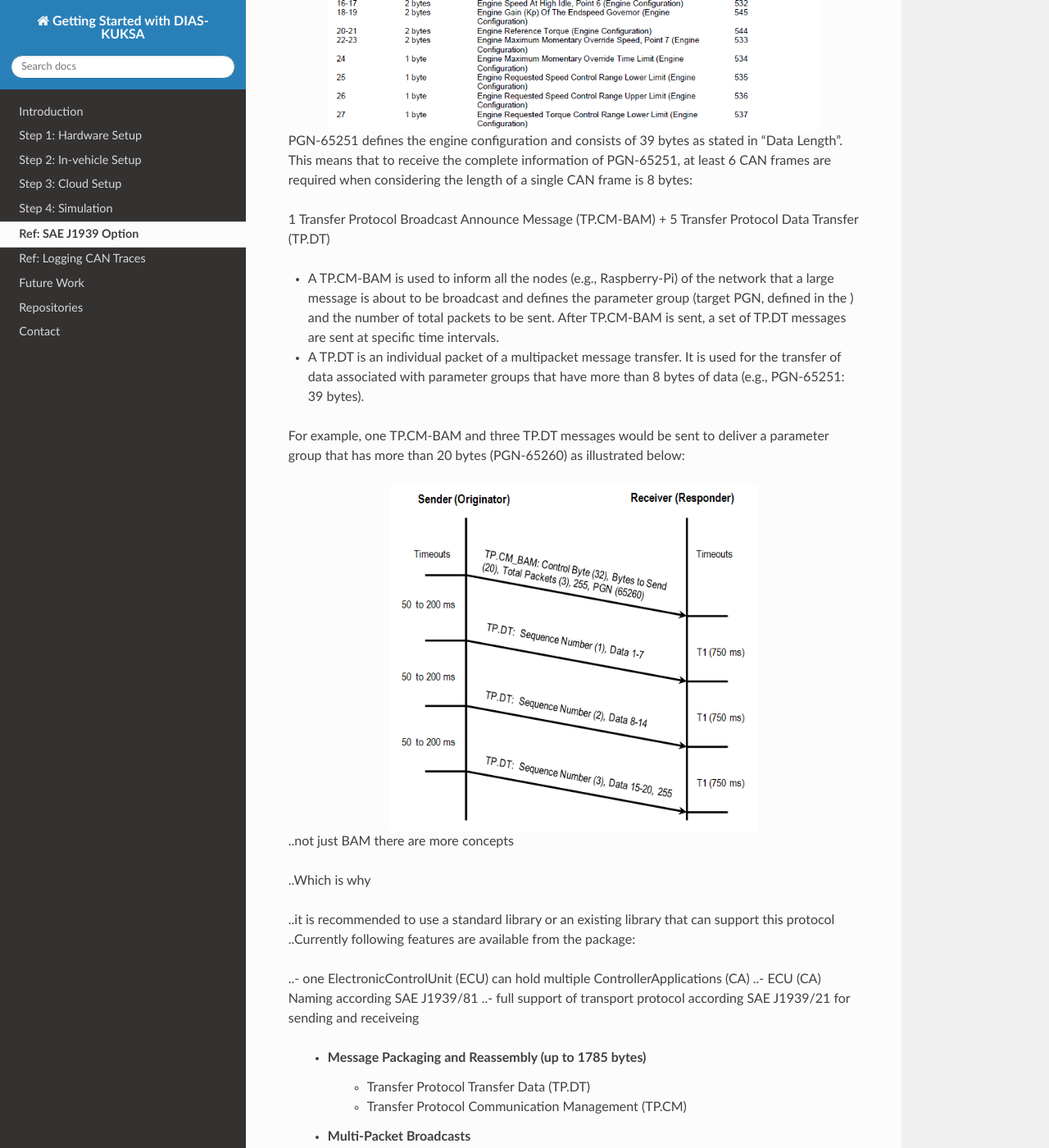
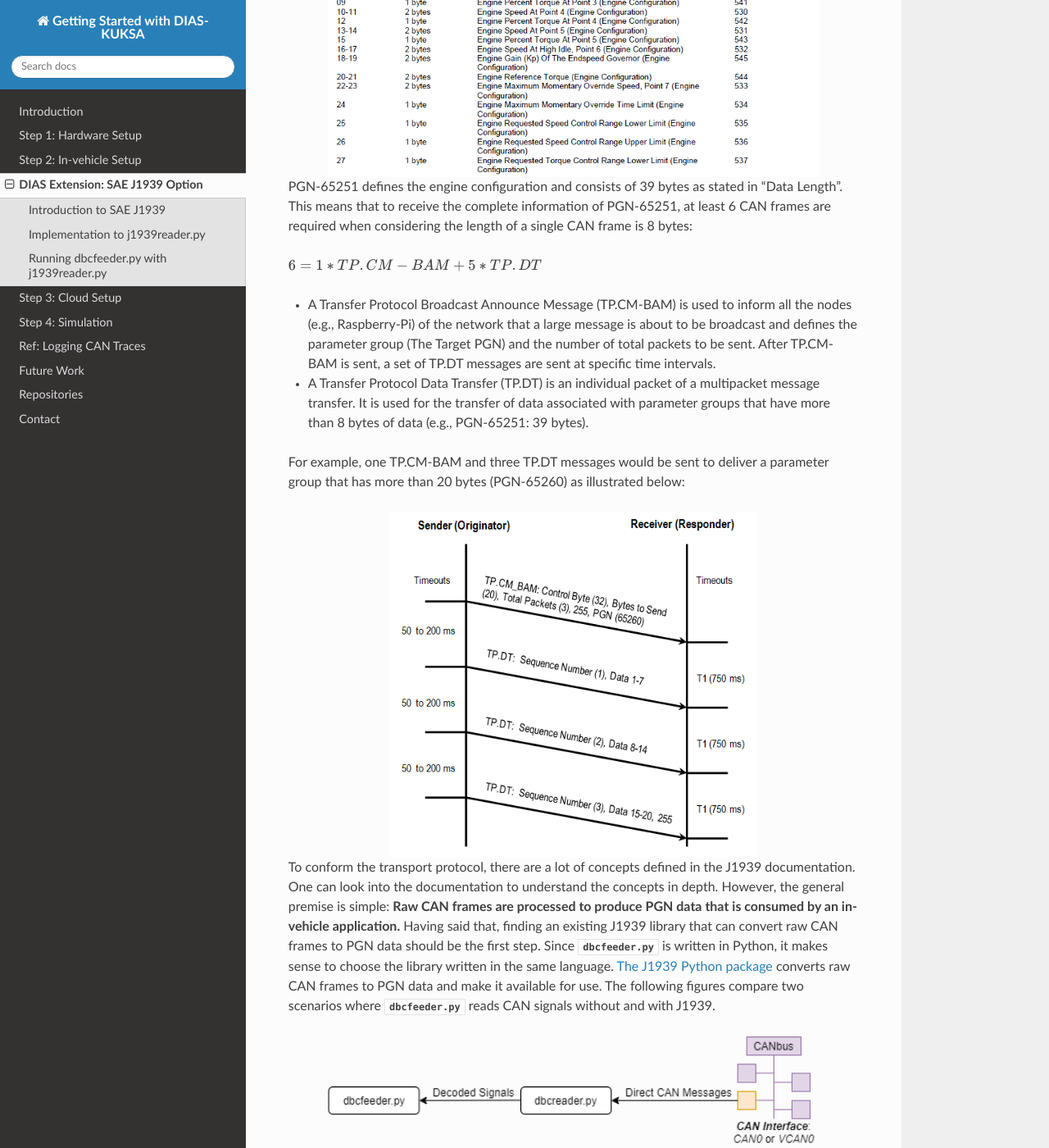
Before and after one commit to junh-ki/dias_kuksa_doc, a Sphinx documentation site: the page built from docs/source/contents/j1939.rst, in a window 1280 px wide and 1400 px high, scrolled down 856 px. Shown: the whole window at 82% size. Built offline with Sphinx 7.4.7 and the Read the Docs theme 2.0.0, drawn with Linux system fonts in a browser that asks for light colours; formulas are drawn with MathJax 3; some of the changed text lies outside the part shown.

Commit message:
progress

```diff
--- a/docs/source/contents/j1939.rst
+++ b/docs/source/contents/j1939.rst
@@ -1,8 +1,12 @@
-*********************
-Ref: SAE J1939 Option
-*********************
+********************************
+DIAS Extension: SAE J1939 Option
+********************************
 
-Society of Automotive Engineers standard SAE J1939 is the vehicle bus recommended practice used for communication and diagnostics among vehicle components. Originating in the car and heavy-duty truck industry in the United States, it is now widely used in other parts of the world. SAE J1939 is a higher-layer protocol (e.g., an add-on software) that uses the CAN Bus technology as a physical layer. In addition to the standard CAN Bus capabilities, SAE J1939 supports node addresses, and it can deliver data frames longer than 8 bytes (in fact, up to 1785 bytes). Since DIAS's demonstrator vehicle is a Ford Otosan vehicle that uses SAE J1939 standard, it is necessary for KUKSA to adapt the standard.
+Introduction to SAE J1939
+#########################
+
+Society of Automotive Engineers standard SAE J1939 is the vehicle bus recommended practice used for communication and diagnostics among vehicle components. Originating in the car and heavy-duty truck industry in the United States, it is now widely used in other parts of the world. SAE J1939 is a higher-layer protocol (e.g., an add-on software) that uses the CAN Bus technology as a physical layer. In addition to the standard CAN Bus capabilities, SAE J1939 supports node addresses, and it can deliver data frames longer than 8 bytes (in fact, up to 1785 bytes).
+Since DIAS's demonstrator vehicle is a Ford Otosan truck that uses SAE J1939 standard, it is necessary for KUKSA to adapt the standard.
 
 The normal DBC file is used to apply identifying names, scaling, offsets, and defining information, to data transmitted **within a CAN frame**. The J1939 DBC file is designed to serve the same purposes but aiming at data transmitted **within a Parameter Group Number (PGN) unit**. This is due to the fact that some data frames are delievered in more than one CAN frame depending on the PGN's data length in J1939.
 
@@ -14,10 +18,10 @@
 
 PGN-65251 defines the engine configuration and consists of 39 bytes as stated in "Data Length". This means that to receive the complete information of PGN-65251, at least 6 CAN frames are required when considering the length of a single CAN frame is 8 bytes:
 
-1 Transfer Protocol Broadcast Announce Message (TP.CM-BAM) + 5 Transfer Protocol Data Transfer (TP.DT)
+:math:`6 = 1 * TP.CM-BAM + 5 * TP.DT`
 
-- A TP.CM-BAM is used to inform all the nodes (e.g., Raspberry-Pi) of the network that a large message is about to be broadcast and defines the parameter group (target PGN, defined in the ) and the number of total packets to be sent. After TP.CM-BAM is sent, a set of TP.DT messages are sent at specific time intervals.
-- A TP.DT is an individual packet of a multipacket message transfer. It is used for the transfer of data associated with parameter groups that have more than 8 bytes of data (e.g., PGN-65251: 39 bytes).
+- A Transfer Protocol Broadcast Announce Message (TP.CM-BAM) is used to inform all the nodes (e.g., Raspberry-Pi) of the network that a large message is about to be broadcast and defines the parameter group (The Target PGN) and the number of total packets to be sent. After TP.CM-BAM is sent, a set of TP.DT messages are sent at specific time intervals.
+- A Transfer Protocol Data Transfer (TP.DT) is an individual packet of a multipacket message transfer. It is used for the transfer of data associated with parameter groups that have more than 8 bytes of data (e.g., PGN-65251: 39 bytes).
 
 For example, one TP.CM-BAM and three TP.DT messages would be sent to deliver a parameter group that has more than 20 bytes (PGN-65260) as illustrated below:
 
@@ -25,21 +29,43 @@
     :width: 450
     :align: center
 
+To conform the transport protocol, there are a lot of concepts defined in the J1939 documentation. One can look into the documentation to understand the concepts in depth. However, the general premise is simple: **Raw CAN frames are processed to produce PGN data that is consumed by an in-vehicle application.** Having said that, finding an existing J1939 library that can convert raw CAN frames to PGN data should be the first step. Since `dbcfeeder.py` is written in Python, it makes sense to choose the library written in the same language.
+`The J1939 Python package <https://pypi.org/project/j1939/>`_ converts raw CAN frames to PGN data and make it available for use. The following figures compare two scenarios where `dbcfeeder.py` reads CAN signals without and with J1939.
 
+.. figure:: /_images/j1939/dbcreader_schema.png
+    :width: 600
+    :align: center
 
-..not just BAM there are more concepts
+Without J1939, `dbcfeeder.py` gets decoded CAN singals through `dbcreader.py` that reads raw CAN messages directly from a CAN interface (e.g., `can0` or `vcan0`).
 
+.. figure:: /_images/j1939/j1939reader_schema.png
+    :width: 600
+    :align: center
 
-..Which is why
+With J1939, `dbcfeeder.py` gets decoded CAN singals through `j1939reader.py` (`source <https://github.com/junh-ki/dias_kuksa/blob/master/utils/in-vehicle/j1939feeder/j1939reader.py>`_) that reads PGN messages from the ElectronicControlUnit (ECU) class of the `j1939` python package that converts raw CAN frames to PGN data.
+The ControllerApplications (CA) class from the `j1939` python package utilizes the ECU class's functionalities to derive PGN data and `j1939reader.py` is a sub-class of the CA class.
 
-..it is recommended to use a standard library or an existing library that can support this protocol
-..Currently following features are available from the package:
+At the time of writing this documentation, the following features are available from the `j1939` python package according to `here <https://pypi.org/project/j1939/>`_:
 
-..- one ElectronicControlUnit (ECU) can hold multiple ControllerApplications (CA)
-..- ECU (CA) Naming according SAE J1939/81
-..- full support of transport protocol according SAE J1939/21 for sending and receiveing
+- One ElectronicControlUnit (ECU) can hold multiple ControllerApplications (CA)
+- ECU (CA) Naming according SAE J1939/81
+- full support of transport protocol according SAE J1939/21 for sending and receiveing
     - Message Packaging and Reassembly (up to 1785 bytes)
         - Transfer Protocol Transfer Data (TP.DT)
         - Transfer Protocol Communication Management (TP.CM)
     - Multi-Packet Broadcasts
         - Broadcast Announce Message (TP.CM-BAM)
+
+
+
+Implementation to j1939reader.py
+################################
+
+.. TAKE A LOOK AT j1939reader.py AND UNDERSTAND THE SEQUENCE.
+
+
+
+Running dbcfeeder.py with j1939reader.py
+########################################
+
+.. STEPS TO USE dbcfeeder.py with J1939
--- a/docs/source/index.rst
+++ b/docs/source/index.rst
@@ -18,9 +18,9 @@
    Introduction <contents/intro>
    Step 1: Hardware Setup <contents/hwsetup>
    Step 2: In-vehicle Setup <contents/invehicle>
+   DIAS Extension: SAE J1939 Option <contents/j1939>
    Step 3: Cloud Setup <contents/cloud>
    Step 4: Simulation <contents/sim>
-   Ref: SAE J1939 Option <contents/j1939>
    Ref: Logging CAN Traces <contents/traces>
    Future Work <contents/future>
    Repositories <contents/repo>
```
